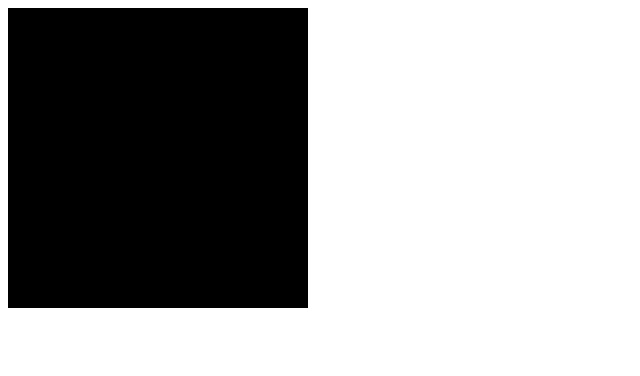
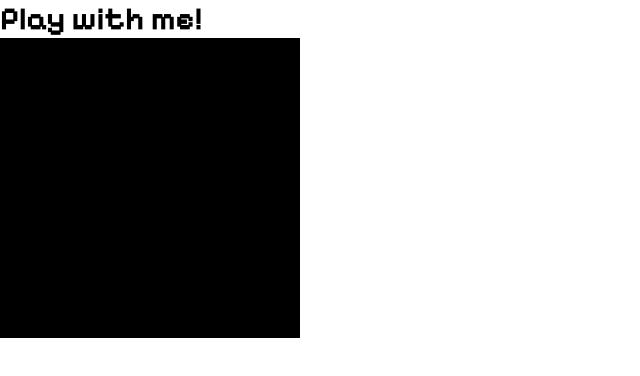
Before and after one commit to imsamudev/playsquare, a plain HTML site: page index.html in a window 1280 px wide. Shown: the whole page, without its empty margins (0-640 px from the left). Drawn offline with Linux system fonts and the light colour scheme.

Commit message:
update_files_25.03.2024

```diff
--- a/index.html
+++ b/index.html
@@ -4,6 +4,13 @@
     <meta charset="UTF-8" />
     <meta name="viewport" content="width=device-width, initial-scale=1.0" />
     <meta name="description" content="PlaySquare" />
+
+    <link rel="preconnect" href="https://fonts.googleapis.com" />
+    <link rel="preconnect" href="https://fonts.gstatic.com" crossorigin />
+    <link
+      href="https://fonts.googleapis.com/css2?family=Pixelify+Sans:wght@400..700&display=swap"
+      rel="stylesheet"
+    />
 
     <link rel="stylesheet" href="styles.css" />
     <script defer src="script.js"></script>
@@ -12,6 +19,7 @@
   </head>
   <body>
     <div class="container">
+      <h1>Play with me!</h1>
       <div class="square" id="square"></div>
     </div>
   </body>
--- a/styles.css
+++ b/styles.css
@@ -1,3 +1,13 @@
+* {
+  margin: 0;
+  padding: 0;
+}
+
+html {
+  font-size: 100%;
+  font-family: "Pixelify Sans", sans-serif;
+}
+
 #square {
   height: 300px;
   width: 300px;
```
